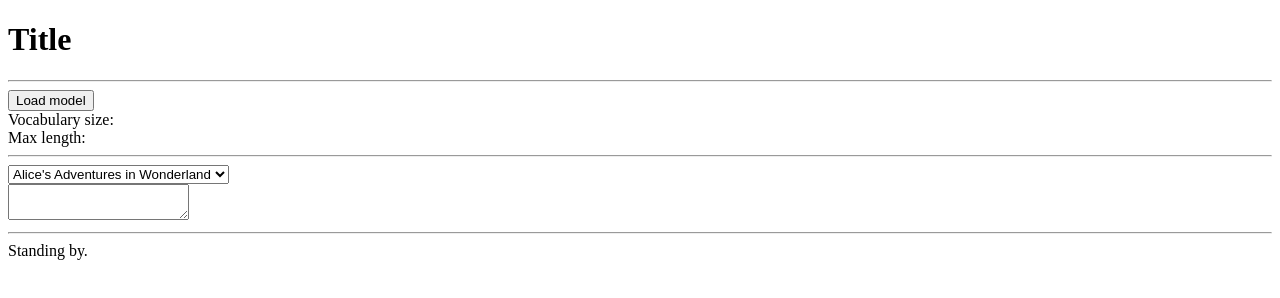
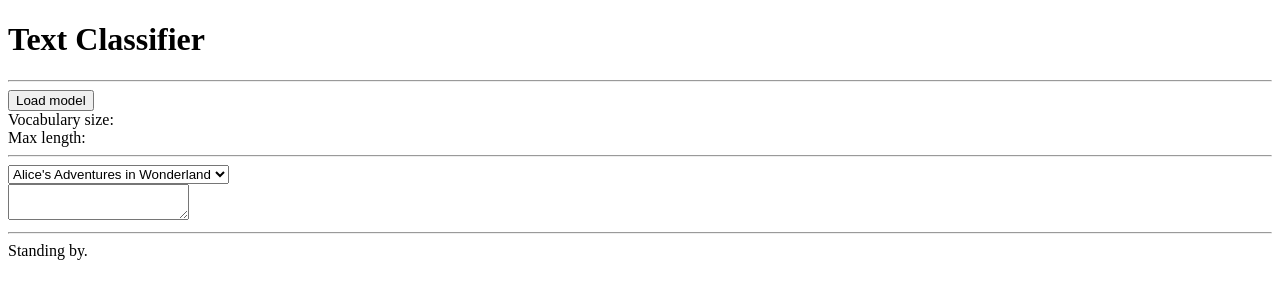
Before and after one commit to miqu4321/miqu4321.github.io, a plain HTML site: page hw4-website/index.html in a window 1280 px wide. Drawn offline with Linux system fonts and the light colour scheme; files whose address does not match are found by name.

Commit message:
colab -> github

```diff
--- a/hw4-website/index.html
+++ b/hw4-website/index.html
@@ -10,7 +10,7 @@
     }
   </style>
   <h1>
-    Title
+    Text Classifier
   </h1>
   <hr>
   <div class="create-model">
```
